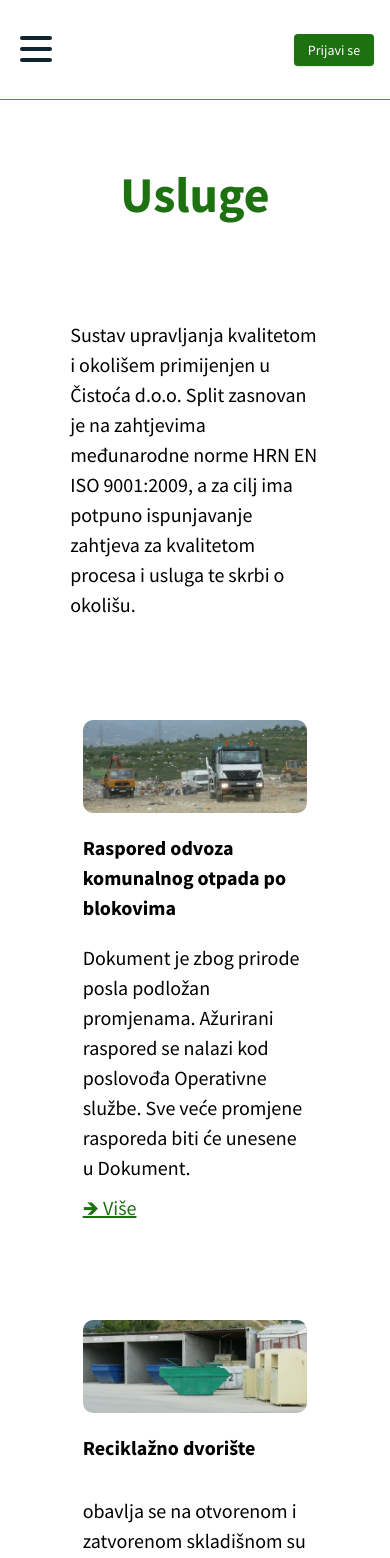
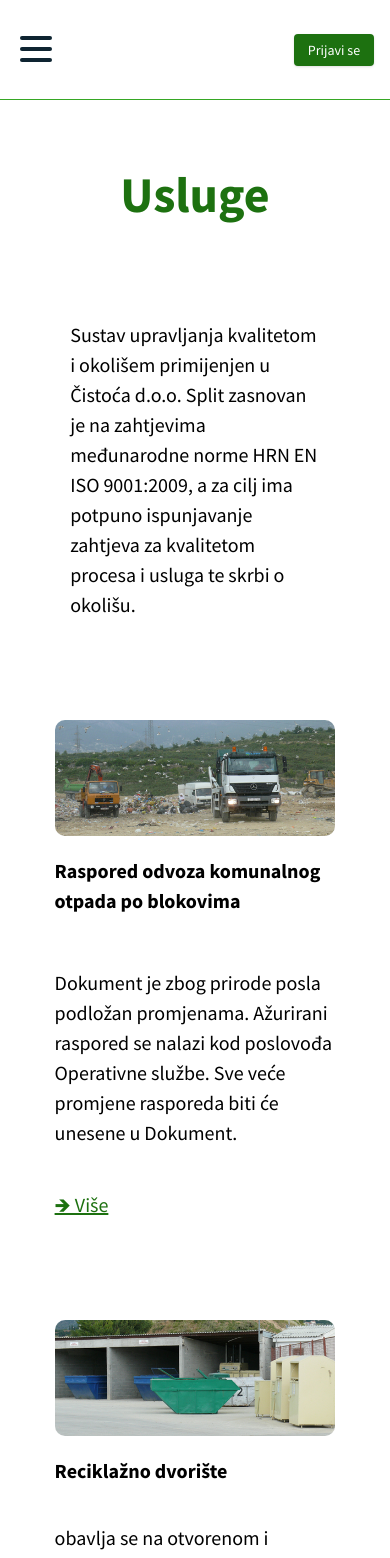
Before and after one commit to LovreCikojevic120/CiSToca-Korisnicka_Sucelja, a Next.js app in the folder cistoca_frontend/: page /service in a window 390 px wide. Shown: the top 1558 px of the page. Built offline with nearby package versions, Linux system fonts and the light colour scheme.

Commit message:
Responsiveness - education and service frontpage

```diff
--- a/cistoca_frontend/styles/education.css
+++ b/cistoca_frontend/styles/education.css
@@ -37,6 +37,7 @@
 .education-article--image{
     padding:0;
     border-radius: 10px;
+    width: 100%;
 }
 
 .education-article--title{
@@ -48,6 +49,10 @@
 
 .education-article--text{
     margin-bottom: 20px;
+}
+
+.education-subpage--text{
+    width: 100%;
 }
 
 .education-article--link{
--- a/cistoca_frontend/styles/service.css
+++ b/cistoca_frontend/styles/service.css
@@ -1,5 +1,5 @@
 .service-article{
-    width: 30%;
+    width: 45%;
     margin-top: 50px;
     height: 500px;
     display: flex;
@@ -29,13 +29,12 @@
         align-items: center;
         margin: 0 auto;
         margin-bottom: 100px;
-        width: 80%;
+        width: 100%;
     }
     .service-article{
         margin: 0 auto;
         margin-top: 100px;
-        width: 80%;
-        /* height: 400px; */
+        width: 100%;
     }
 }
 
```
